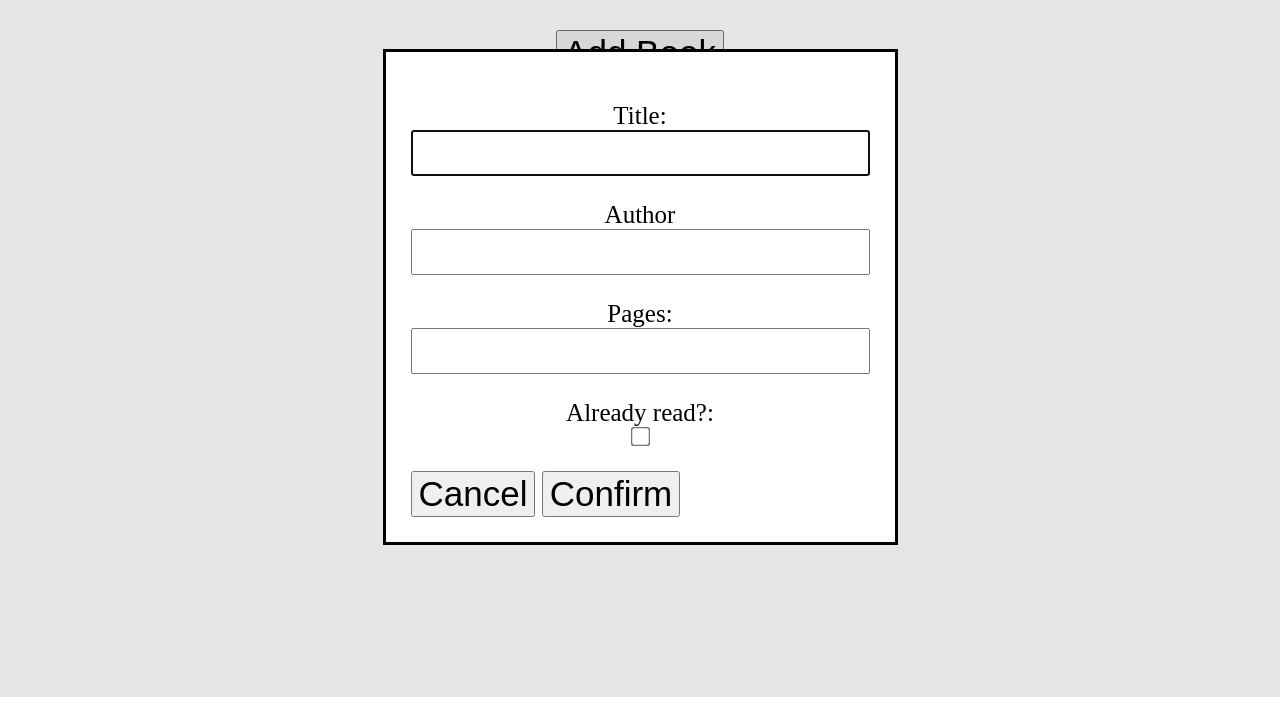
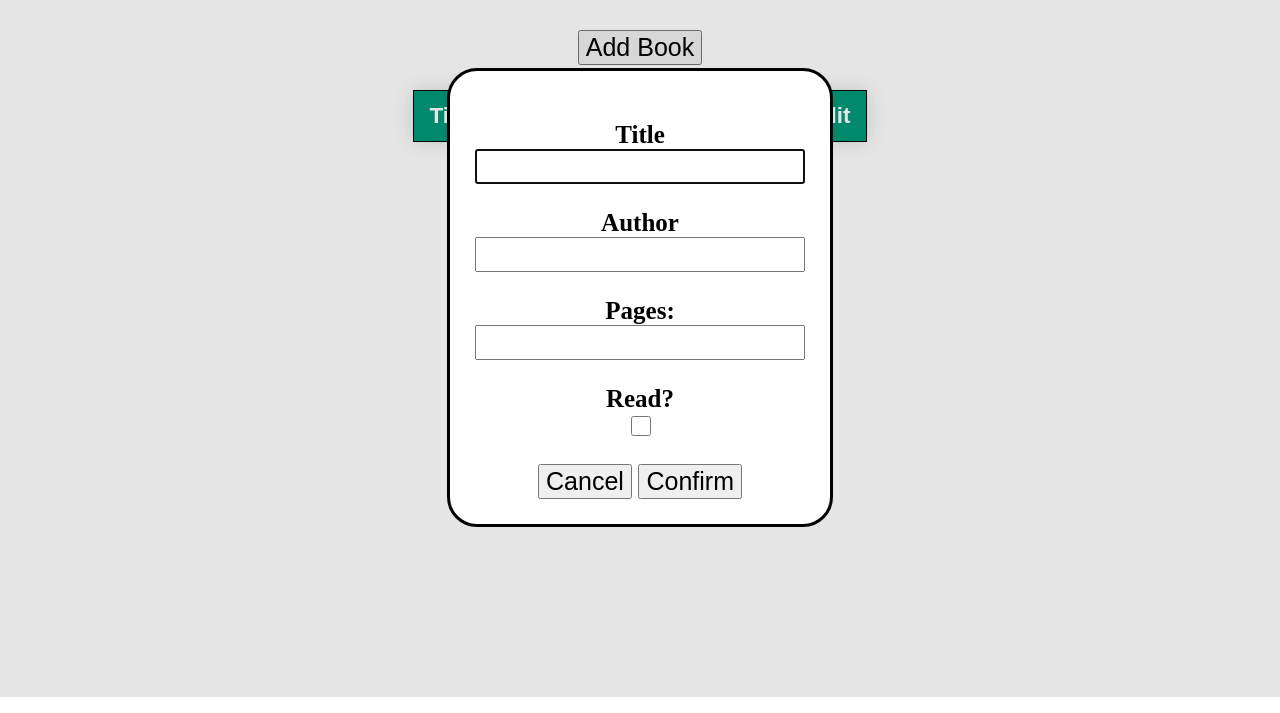
Before and after one commit to Luann00/Library, a plain HTML site: page index.html in a window 1280 px wide. Both pictures are taken after a click on the button "Add Book". Shown: the part 103-816 px from the top of the page. Drawn offline with Linux system fonts and the light colour scheme.

Commit message:
style update of modal dialog + aligned text in table in the middle

```diff
--- a/index.html
+++ b/index.html
@@ -16,33 +16,34 @@
         <form>
             <p>
                 <label>
-                    Title:
+                    <strong> Title </strong>
                 </label>
                 <input type="text" id="title">
             </p>
 
             <p>
                 <label>
-                    Author
+                    <strong> Author </strong>
+
                 </label>
                 <input type="text" id="author">
             </p>
 
             <p>
                 <label>
-                    Pages:
+                    <strong> Pages: </strong>
                 </label>
                 <input type="number" id="pages">
 
             </p>
             <p>
                 <label>
-                    Already read?:
+                    <strong> Read? </strong>
                 </label>
                 <input type="checkbox" id="read">
             </p>
-            <div>
-                <button value="cancel" onclick="resetValues()" formmethod="dialog">Cancel</button>
+            <div id="buttons">
+                <button id="cancelBtn" value="cancel" onclick="resetValues()" formmethod="dialog">Cancel</button>
                 <button id="confirmBtn" value="default">Confirm</button>
             </div>
         </form>
--- a/style.css
+++ b/style.css
@@ -10,6 +10,11 @@ body {
   font-size: 25px;
 }
 
+.books {
+  margin-top:0%;
+}
+
+
 table,
 th,
 td {
@@ -17,9 +22,9 @@ td {
 }
 
 
+
 #pixelCanvas {
   border-collapse: collapse;
-  margin: 25px 0;
   font-size: 0.9em;
   font-family: sans-serif;
   min-width: 400px;
@@ -30,24 +35,41 @@ td {
 #pixelCanvas thead tr {
   background-color: #009879;
   color: #ffffff;
-  text-align: left;
+  text-align: center;
 }
 
 #pixelCanvas th,
 #pixelCanvas tr {
   padding: 12px 15px;
+  text-align:center;
+}
 
+#favDialog{
+  border-radius:30px;
 }
 
 
 button,
 input {
-  font-size: 35px;
+  font-size: 25px;
 }
 
-input[type=checkbox] {
-  transform: scale(1.5);
+#buttons{
+  display:flex;
+  align-items: center;
+  justify-content: center;
 }
+
+#confirmBtn{
+  margin-left:2%;
+}
+
+
+#read{
+  width:20px;
+  height:20px;
+}
+
 
 p {
   display: flex;
```
